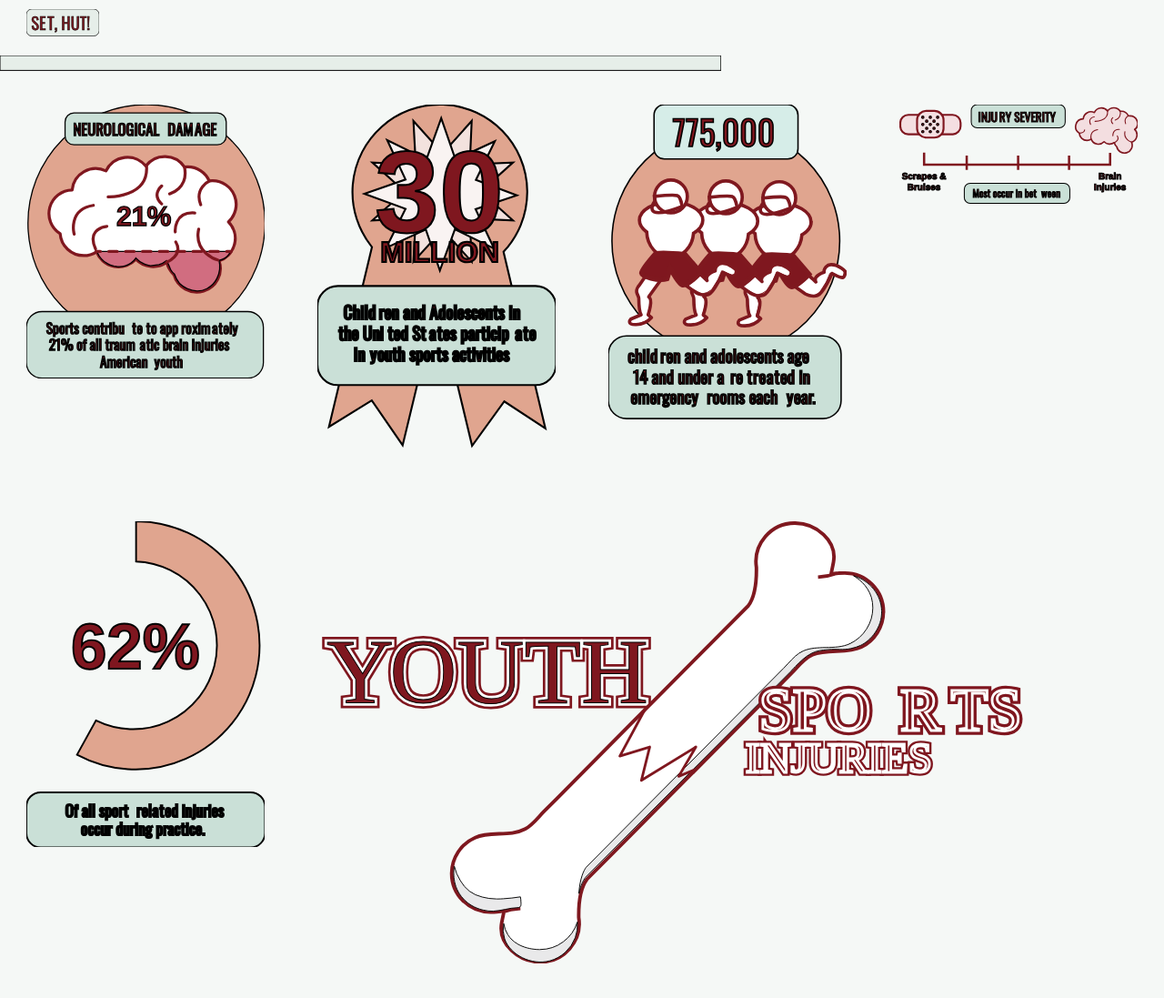
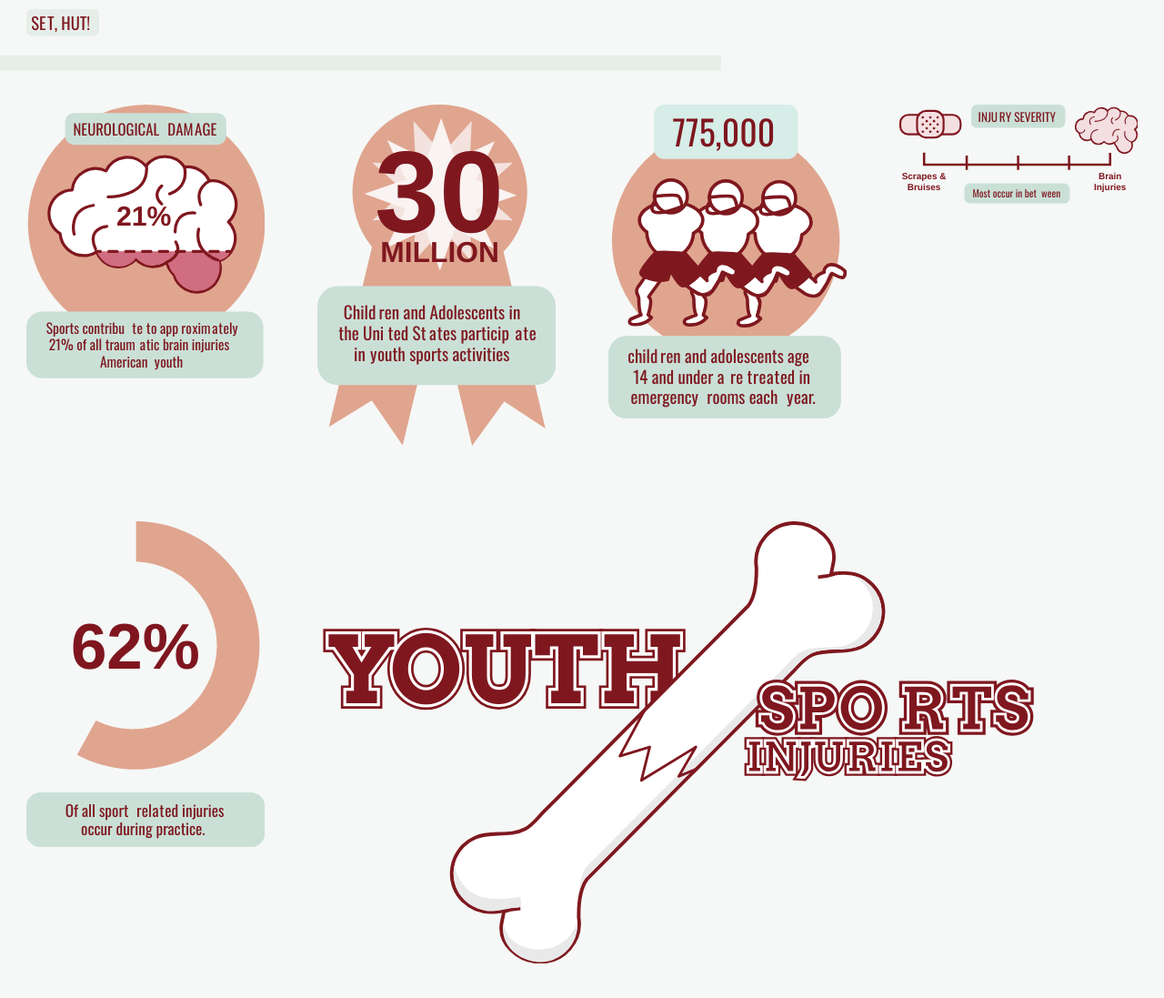
Before and after one commit to B2G7M/responsive-infographic, a plain HTML site: page index.html in a window 1280 px wide. Shown: the whole page at 91% size. Drawn offline with nearby package versions, Linux system fonts and the light colour scheme.

Commit message:
got rid of the stroke

```diff
--- a/css/main.css
+++ b/css/main.css
@@ -14,13 +14,17 @@ html {
   background-color: #f5f8f6;
 
   font-family: sans-serif;
-
-.youth-bone {
-  font-family: 'Arvo', serif;
-  font-style: bold;
 }
 
+.youth-bone svg{
+  font-family: 'Arvo', serif;
+  font-weight: 700;
 }
+
+svg {
+  stroke-width:0;
+}
+
 
 .set-hut {
   width: 80px;
--- a/index.html
+++ b/index.html
@@ -12,6 +12,7 @@
   <link href="css/main.css" rel="stylesheet">
 
   <link href='https://fonts.googleapis.com/css?family=Oswald:400,700,300' rel='stylesheet' type='text/css'>
+  <link href='https://fonts.googleapis.com/css?family=Arvo:700' rel='stylesheet' type='text/css'>
 </head>
 <body>
 
@@ -168,28 +169,28 @@
 <!-- YOUTH -->
 <div class="unit xs-1 s-1 m-1 l-2-3 island youth-bone">
   <svg xmlns="http://www.w3.org/2000/svg" viewBox="0 0 840.04 513.53">
-  <text fill="none" stroke="#7f171f" stroke-width="12.51" stroke-miterlimit="10" transform="translate(10.65 210.98)" font-size="108.06" font-family="Rockwell Extra Bold">
+  <text fill="none" stroke="#7f171f" stroke-width="12.51" stroke-miterlimit="10" transform="translate(10.65 210.98)" font-size="108.06" >
     <tspan letter-spacing="-5">Y</tspan><tspan x="73.39" y="0">OUTH</tspan>
   </text>
-  <text fill="#fff" stroke="#fff" stroke-width="6.82" stroke-miterlimit="10" transform="translate(10.65 210.98)" font-size="108.06" font-family="Rockwell Extra Bold">
+  <text fill="#fff" stroke="#fff" stroke-width="6.82" stroke-miterlimit="10" transform="translate(10.65 210.98)" font-size="108.06" >
     <tspan letter-spacing="-5">Y</tspan><tspan x="73.39" y="0">OUTH</tspan>
   </text>
-  <text fill="#7f171f" transform="translate(10.65 210.98)" font-size="108.06" font-family="Rockwell Extra Bold">
+  <text fill="#7f171f" transform="translate(10.65 210.98)" font-size="108.06" >
     <tspan letter-spacing="-5">Y</tspan><tspan x="73.39" y="0">OUTH</tspan>
   </text>
   <path fill="#fff" stroke="#7f181f" stroke-width="4.11" stroke-miterlimit="10" d="M657.18 105.05a45 45 0 0 0-45-45c-2.5 0-4.94 0-7.33.18a30.15 30.15 0 0 0-8.57 1.72c.57-4 1.57-7.23 2.9-14.9 4.26-24.5-20.15-45-45-45a45 45 0 0 0-44.5 51.7c.4 27.5-6.05 39.75-9.5 44.32l-43 43.25-92.42 93-87.3 87.97L262.8 337c-6.85 6.92-13 15.53-21.67 20.14-18.1 9.6-39.83 1.82-57.93 9.9a45.58 45.58 0 0 0-27.3 41.4 45 45 0 0 0 45 45c2.5 0 4.94 0 7.33-.18a30.15 30.15 0 0 0 8.57-1.73c-.57 4-1.57 7.23-2.9 14.9-4.26 24.5 20.15 45 45 45a45 45 0 0 0 44.5-51.7c-.4-27.5 6.05-39.75 9.5-44.32l43.2-43.5 92.8-93.4 87.34-87.9 14.53-14.6c7.47-7.5 14-16.6 23.92-21 17.9-7.9 39.1-.7 56.7-9a45.9 45.9 0 0 0 25.7-40.9zM235.68 449.2s-11.7.72-21.58 4.35M581.22 64.83s11.7-.73 21.57-4.36"/>
   <path fill="#e9e9ea" d="M258.34 496.94c-1.52 0-25.88.55-37.16-17.1a33.8 33.8 0 0 1-4.84-13.06 34.3 34.3 0 0 0 1 17.7c6.38 18.65 31 31.27 52.5 25.58a44.13 44.13 0 0 0 29.5-26.83 42.68 42.68 0 0 0 2.47-18.2 45.58 45.58 0 0 1-43.4 31.9zm315.38-343.76c6.27-3.13 11.56-3.62 19.38-4.34 11.7-1.08 15.83 1.1 26.46-1.24a53.85 53.85 0 0 0 11.33-3.72c11.6-5.65 24.7-20.62 24.2-39.83-.5-18.7-13.7-35.4-32.6-40.7 4.2 2.44 16.24 10.2 20.7 25.04a44 44 0 0 1 1.62 12.1 46.52 46.52 0 0 1-26.06 41.3c-9 4.3-18.9 4.5-28.5 4.7-9.33.2-18.15.4-26.3 4-6.95 3.04-12 8.6-17.4 14.44-1.66 1.8-3.35 3.63-5.08 5.37L312 401.5c-2.37 3.2-7.22 11.88-8.42 30.4 2.17-9.92 5.37-15.65 7.67-18.7l.18-.2L549.1 174.7c1.28-1.46 3.2-3.62 5.67-6.1 5.87-5.9 11.6-11.73 18.94-15.4zm-337.38 289a33.75 33.75 0 0 0-.63-6.37 191.7 191.7 0 0 1-20 2.2c-4.8.3-7.4.3-8.3.2a62.86 62.86 0 0 1-16.1-2.2 39.4 39.4 0 0 1-25.35-19.1 53.3 53.3 0 0 1-6.95-16.6c-.5 2.8-3.45 20.16 8.17 35.1 9.3 12 22.3 15.08 25.55 15.8a43.24 43.24 0 0 0 11.36 1.24c9.5-.4 18.57-3.92 28.1-4.06a4.65 4.65 0 0 0 3.54-1.36c.7-.9.7-2.2.7-4.75z"/>
   <path fill="none" stroke="#7f171f" stroke-width="3" d="M379.77 219.3l-28.64 53.15 34.67-10.58-9.64 38.8 63.24-38.8L419.46 296l20.83-8.8" stroke-linecap="round" stroke-linejoin="round"/>
-  <text fill="#7f171f" stroke="#7f161f" stroke-width="8" stroke-miterlimit="10" transform="translate(497.03 291.24)" font-size="50" font-family="Rockwell Extra Bold">
+  <text fill="#7f171f" stroke="#7f161f" stroke-width="8" stroke-miterlimit="10" transform="translate(497.03 291.24)" font-size="50" >
     INJURIES
   </text>
-  <text fill="#7f171f" stroke="#7f161f" stroke-width="10" stroke-miterlimit="10" transform="translate(512.21 242.75)" font-size="71" font-family="Rockwell Extra Bold">
+  <text fill="#7f171f" stroke="#7f161f" stroke-width="10" stroke-miterlimit="10" transform="translate(512.21 242.75)" font-size="71" >
     SPO<tspan x="164.26" y="0" letter-spacing="-1">R</tspan><tspan x="223.12" y="0">TS</tspan>
   </text>
-  <text fill="#7f171f" stroke="#fff" stroke-width="3" stroke-miterlimit="10" transform="translate(497.03 291.24)" font-size="50" font-family="Rockwell Extra Bold">
+  <text fill="#7f171f" stroke="#fff" stroke-width="3" stroke-miterlimit="10" transform="translate(497.03 291.24)" font-size="50" >
     INJURIES
   </text>
-  <text fill="#7f171f" stroke="#fff" stroke-width="3" stroke-miterlimit="10" transform="translate(512.21 242.74)" font-size="71" font-family="Rockwell Extra Bold">
+  <text fill="#7f171f" stroke="#fff" stroke-width="3" stroke-miterlimit="10" transform="translate(512.21 242.74)" font-size="71" >
     SPO<tspan x="164.26" y="0" letter-spacing="-1">R</tspan><tspan x="223.12" y="0">TS</tspan>
   </text>
 </svg>
```
